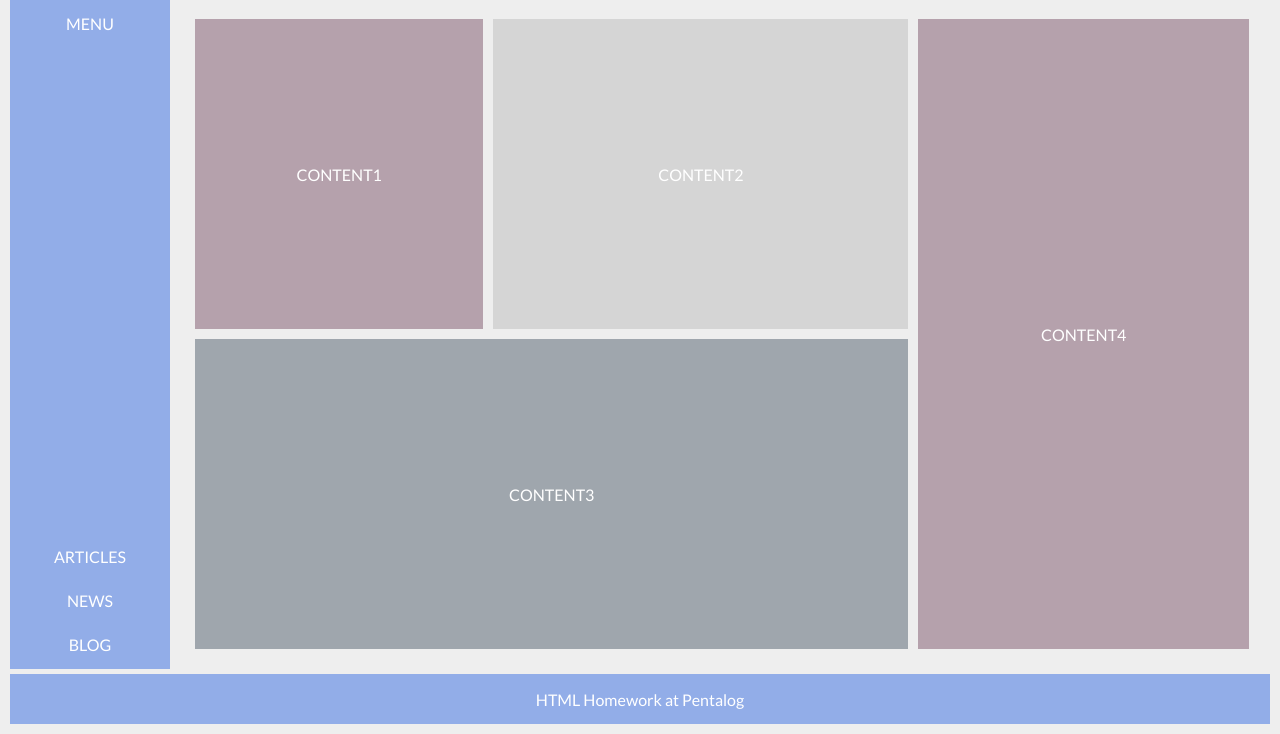
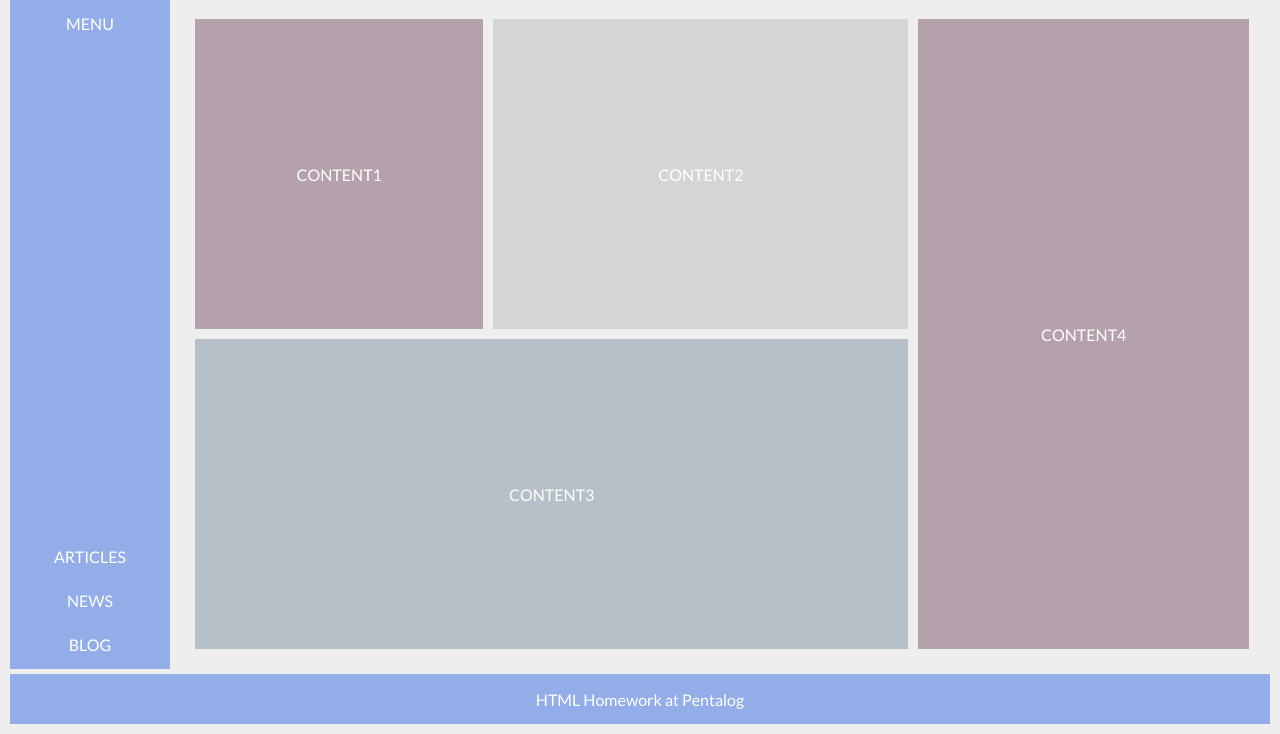
Before and after one commit to P5CHI-Web-Academy/Homework-VueJS-HTML, a website: page index.html in a window 1280 px wide. Shown: the part 66-800 px from the top of the page. Drawn offline with Linux system fonts and the light colour scheme.

Commit message:
add favicon and change one color

```diff
--- a/index.html
+++ b/index.html
@@ -6,6 +6,7 @@
 		<title>HTML Homework at Pentalog</title>
 		<link href="https://fonts.googleapis.com/css?family=Lato:400,700" rel="stylesheet">
 		<link rel="stylesheet" href="css/style.css">
+		<link rel="shortcut icon" type="image/png" href="img/favicon.png">
 	</head>
 	<body>
 		<div class="container">
--- a/sass/abstracts/_variables.scss
+++ b/sass/abstracts/_variables.scss
@@ -4,6 +4,6 @@ $color-white: #fff;
 $default-body-background: #eee;
 $content__item-1-color: #b5a1ac;
 $content__item-2-color: #d5d5d5;
-$content__item-3-color: #9fa6ad;
+$content__item-3-color: #b7bfc9;
 $content__item-4-color: #92ade8;
 $color-button: #656868;
```
Also changed, not shown: css/style.css, img/favicon.png (added).
